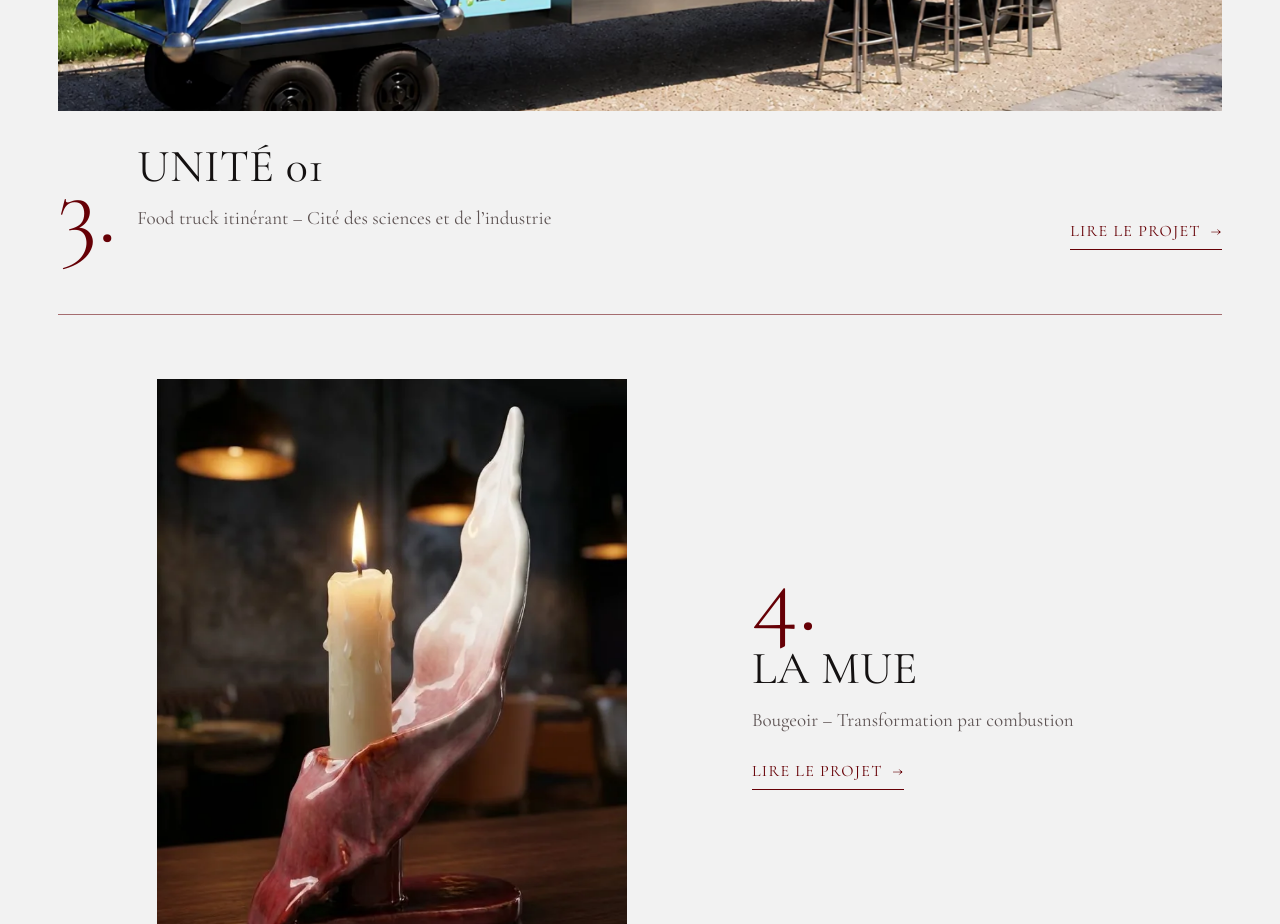
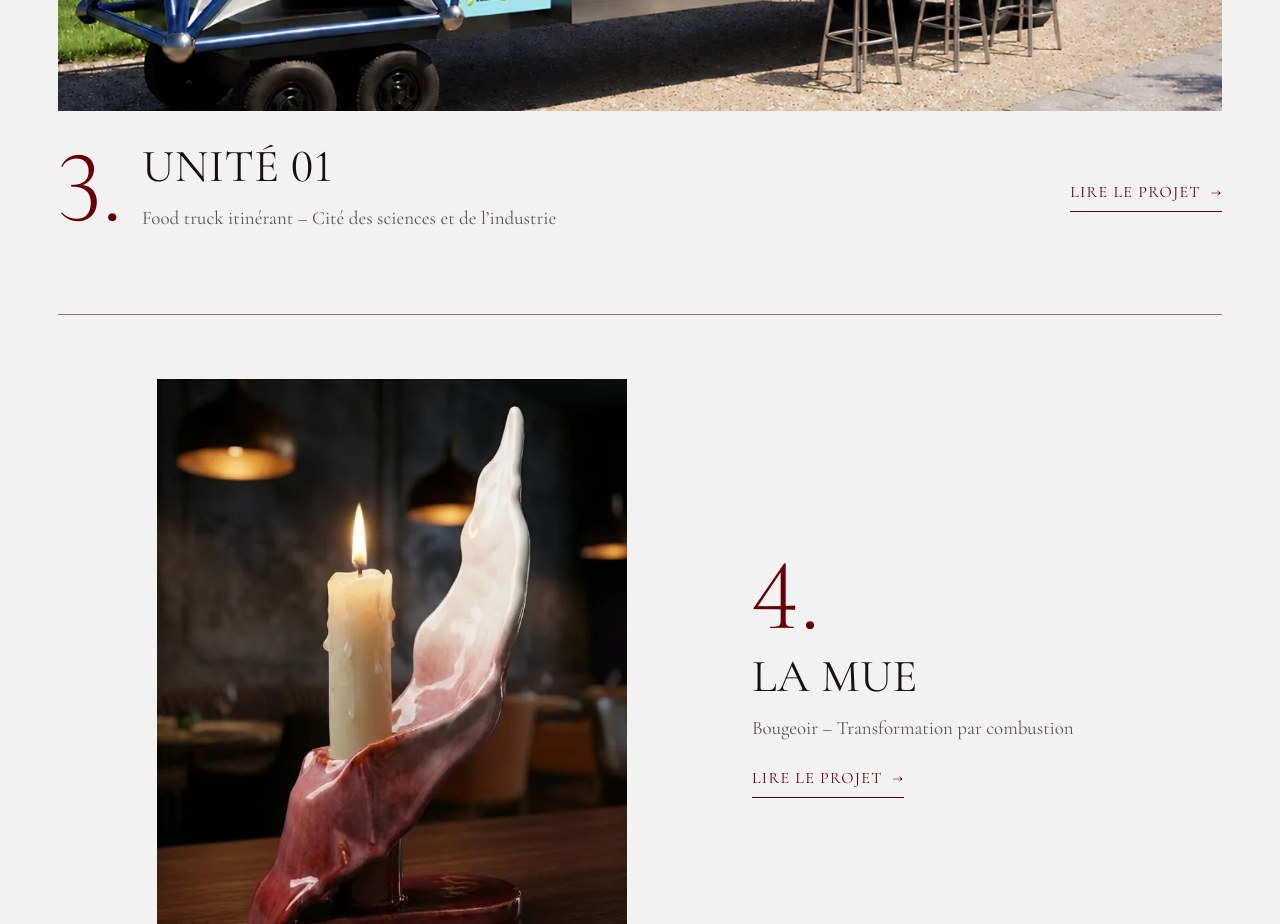
Before and after one commit to Pous17/ln_portfolio, a plain HTML site: page index.html in a window 1280 px wide. Shown: the part 2840-3764 px from the top of the page. Drawn offline with nearby package versions, Linux system fonts and the light colour scheme.

Commit message:
fix: project title numbers alignment

```diff
--- a/index.html
+++ b/index.html
@@ -19,6 +19,7 @@
 *{box-sizing:border-box;min-width:0}
 html{scroll-behavior:auto;-webkit-text-size-adjust:100%}
 body{margin:0;background:var(--paper);color:var(--ink);font:400 19px/1.55 var(--serif);overflow-x:clip;font-feature-settings:"onum" 1,"kern" 1}
+h1,h2,h3,.fnum,.row .n,.curtain b{font-feature-settings:"lnum" 1,"kern" 1}
 img{max-width:100%;height:auto;display:block}
 a{color:inherit}
 button{font:inherit;color:inherit}
@@ -120,8 +121,8 @@ a:hover .arrow{transform:translateX(6px)}
 .feat.tall .fi{grid-column:2 / span 5;aspect-ratio:4/5}
 .feat.tall .ft{grid-column:8 / span 4}
 .feat.wide .fi{grid-column:1 / span 12;aspect-ratio:21/9}
-.feat.wide .ft{grid-column:1 / span 12;display:grid;grid-template-columns:auto 1fr auto;gap:20px;align-items:end}
-.fnum{font-size:clamp(64px,8vw,140px);line-height:.8;color:var(--ox);font-weight:300}
+.feat.wide .ft{grid-column:1 / span 12;display:grid;grid-template-columns:auto 1fr auto;gap:20px;align-items:center}
+.fnum{display:block;margin-bottom:.12em;font-size:clamp(64px,8vw,140px);line-height:.9;color:var(--ox);font-weight:300}
 .feat h3{font-weight:400;font-size:clamp(34px,3.6vw,60px);line-height:1;margin:.15em 0 .3em;text-transform:uppercase;letter-spacing:.01em}
 .feat p{margin:0 0 18px;color:var(--soft)}
 .more{display:inline-flex;align-items:center;gap:10px;font-size:16px;letter-spacing:.08em;text-transform:uppercase;border-bottom:1px solid var(--ox);padding:6px 0;color:var(--ox)}
```
